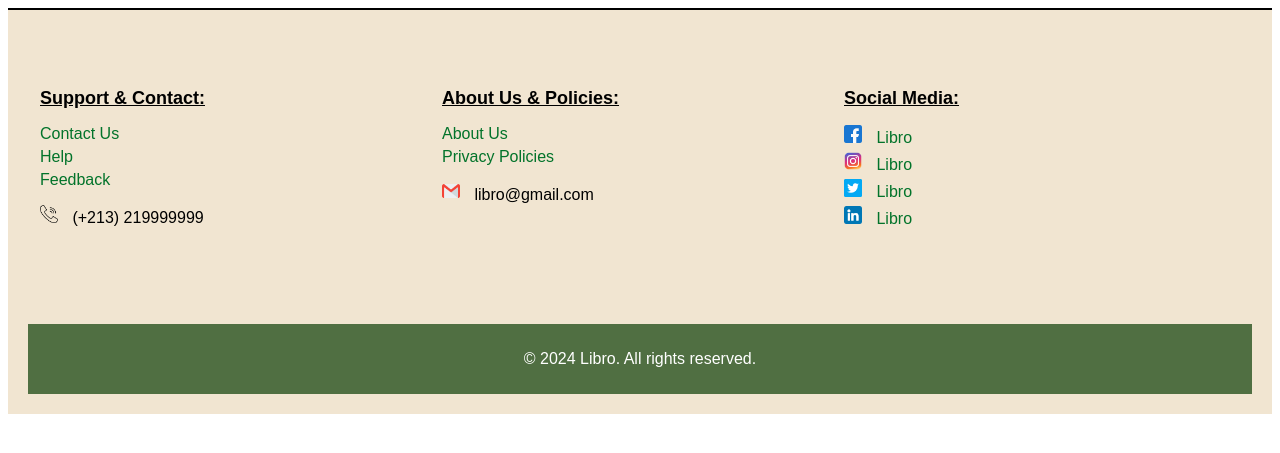
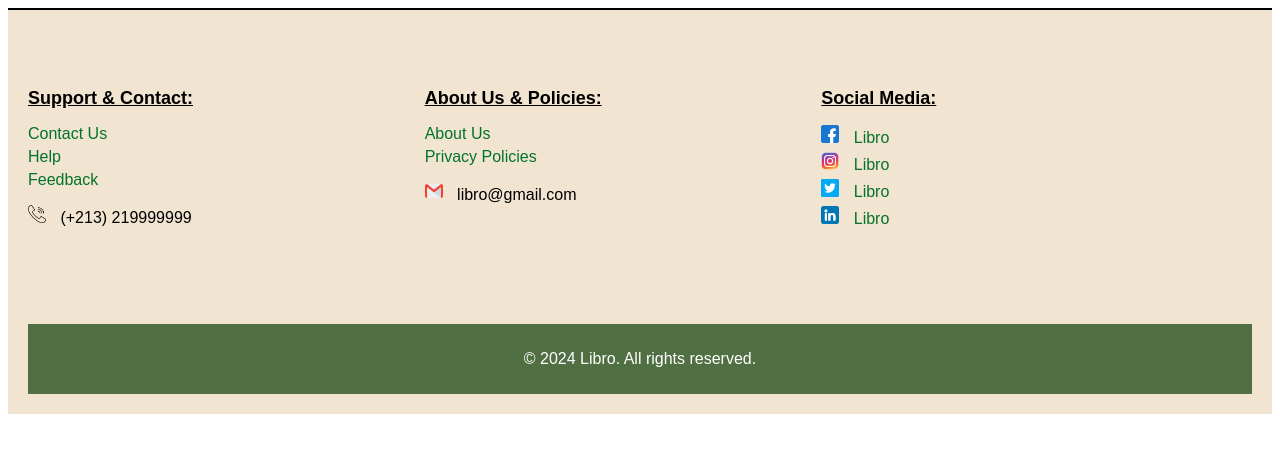
Before and after one commit to Celia-m1/Celia-m1, a PHP site: page /assets/html/footer.html in a window 1280 px wide. Shown: the top 453 px of the page. Run offline with PHP 8.4, Linux system fonts and the light colour scheme.

Commit message:
Update footer.css

```diff
--- a/assets/css/footer.css
+++ b/assets/css/footer.css
@@ -14,6 +14,7 @@ footer {
     flex-wrap: wrap;
     max-width: 1200px;
     margin: 0 auto;
+    margin-right: 40px;
 }
 
 /* Individual footer sections */
```
